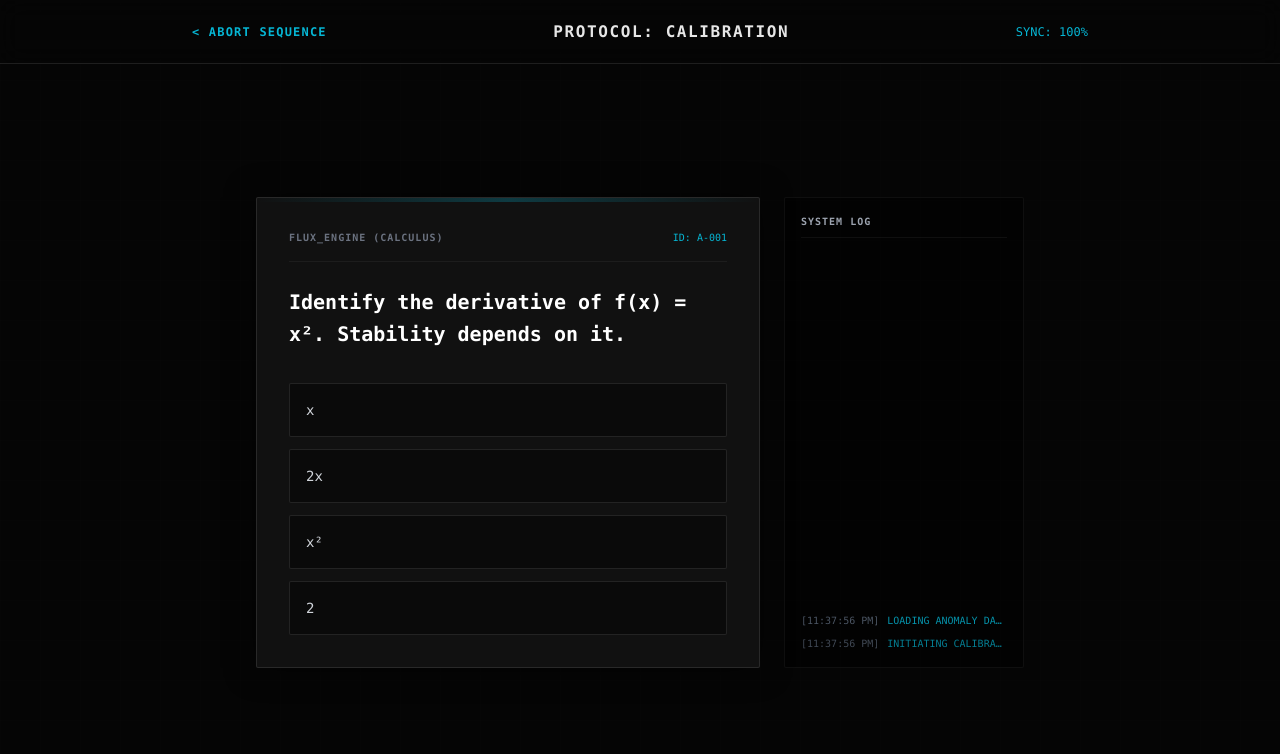
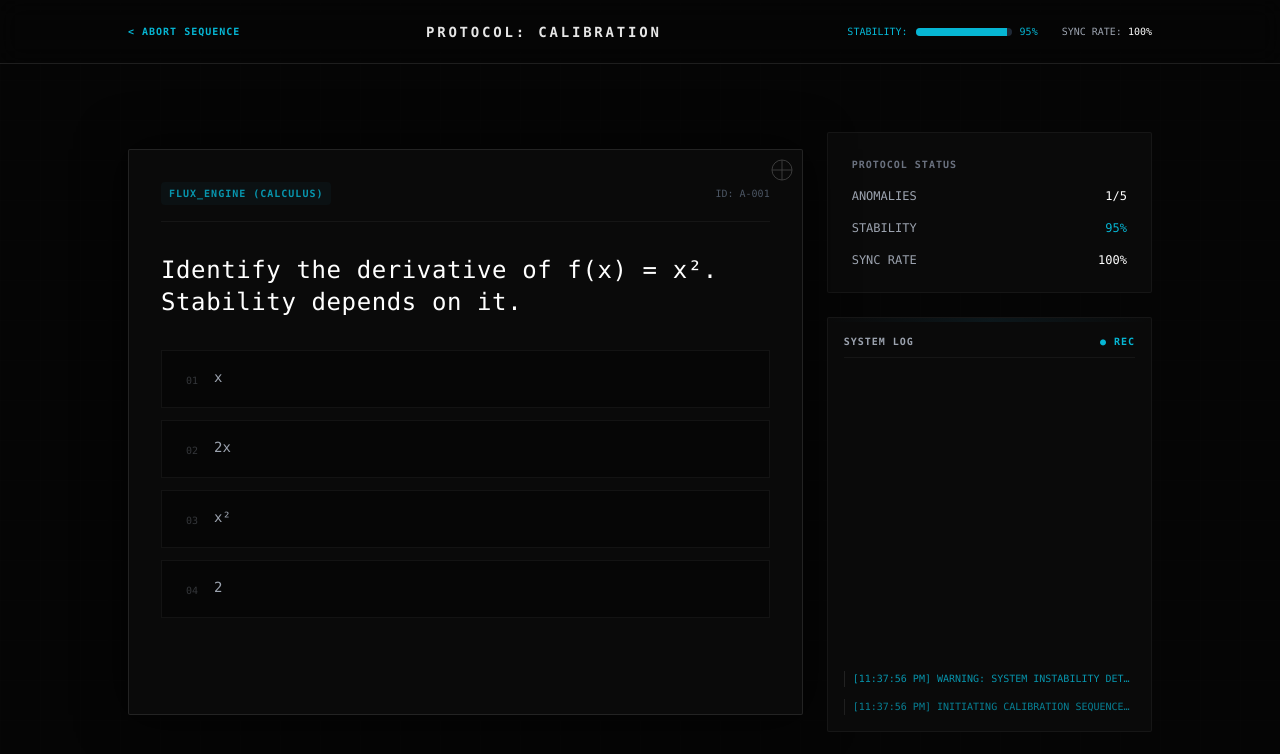
Before and after one commit to hiroshi-tsutsui/ghost-root-terminal, a Next.js app in the folder project_omega/: page /quiz in a window 1280 px wide. Shown: the top 754 px of the page. Built offline with nearby package versions, Linux system fonts and the light colour scheme.

Commit message:
Auto-Deploy: Tony's latest changes

```diff
--- a/project_omega/app/quiz/page.tsx
+++ b/project_omega/app/quiz/page.tsx
@@ -1,7 +1,7 @@
 // @ts-nocheck
 "use client";
 
-import { useState, useEffect } from 'react';
+import { useState, useEffect, useRef } from 'react';
 import Link from 'next/link';
 import { motion, AnimatePresence } from 'framer-motion';
 import { useProgress } from '../contexts/ProgressContext'; // Import context
@@ -38,60 +38,100 @@ const anomalies = [
     options: ["1", "-1", "0", "Undefined"],
     answer: "0",
     explanation: "Cos(90°) = 0. Orthogonality confirmed. Trajectory clear."
+  },
+  {
+    id: "A-005",
+    protocol: "VOID_PHASE (Complex)",
+    query: "Resolve the value of i² within the Void Plane.",
+    options: ["1", "-1", "i", "-i"],
+    answer: "-1",
+    explanation: "i² represents a 180° rotation into the real axis (negative)."
   }
 ];
 
 export default function CalibrationProtocol() {
-  const { completeCalibration, calibration } = useProgress();
+  const { completeCalibration } = useProgress();
   const [currentIndex, setCurrentIndex] = useState(0);
-  const [syncRate, setSyncRate] = useState(100); // Starts at 100%, drops on error
-  const [status, setStatus] = useState<"ACTIVE" | "COMPLETED">("ACTIVE");
+  const [syncRate, setSyncRate] = useState(100); // Score (0-100)
+  const [stability, setStability] = useState(100); // Time/Health (0-100)
+  const [status, setStatus] = useState<"ACTIVE" | "COMPLETED" | "FAILED">("ACTIVE");
   const [selectedOption, setSelectedOption] = useState<string | null>(null);
   const [feedback, setFeedback] = useState<"STABILIZED" | "DESYNC" | null>(null);
   const [log, setLog] = useState<string[]>([]);
+  const timerRef = useRef<NodeJS.Timeout | null>(null);
 
   const addLog = (message: string) => {
-    setLog(prev => [message, ...prev].slice(0, 5));
+    setLog(prev => [`[${new Date().toLocaleTimeString()}] ${message}`, ...prev].slice(0, 6));
   };
 
+  // Start Calibration & Decay Timer
   useEffect(() => {
+    if (status === "ACTIVE") {
       addLog("INITIATING CALIBRATION SEQUENCE...");
-    addLog("LOADING ANOMALY DATABASE...");
-  }, []);
+      addLog("WARNING: SYSTEM INSTABILITY DETECTED.");
+
+      timerRef.current = setInterval(() => {
+        setStability(prev => {
+          if (prev <= 0) {
+            setStatus("FAILED");
+            addLog("CRITICAL FAILURE: SYSTEM COLLAPSE.");
+            return 0;
+          }
+          return Math.max(0, prev - 1); // Decay 1% per tick
+        });
+      }, 1000); // 1 second tick
+    }
+
+    return () => {
+      if (timerRef.current) clearInterval(timerRef.current);
+    };
+  }, [status]);
+
+  // Handle Stability Warnings
+  useEffect(() => {
+    if (stability < 30 && stability > 0 && status === "ACTIVE") {
+      addLog("WARNING: CRITICAL INSTABILITY.");
+    }
+  }, [stability, status]);
 
   const handleOptionClick = (option: string) => {
-    if (selectedOption) return;
+    if (selectedOption || status !== "ACTIVE") return;
     setSelectedOption(option);
 
     const isCorrect = option === anomalies[currentIndex].answer;
-    let newSyncRate = syncRate;
 
     if (isCorrect) {
       setFeedback("STABILIZED");
       addLog(`ANOMALY ${anomalies[currentIndex].id} NEUTRALIZED.`);
+      setStability(prev => Math.min(100, prev + 15)); // Restore Stability
     } else {
       setFeedback("DESYNC");
-      newSyncRate = Math.max(0, syncRate - 25);
-      setSyncRate(newSyncRate);
       addLog(`CRITICAL ERROR: ${anomalies[currentIndex].id} FAILED.`);
+      setSyncRate(prev => Math.max(0, prev - 20)); // Penalty to Score
+      setStability(prev => Math.max(0, prev - 25)); // Major Penalty to Stability
     }
 
     setTimeout(() => {
       if (currentIndex < anomalies.length - 1) {
+        if (stability > 0) {
             setCurrentIndex(currentIndex + 1);
             setSelectedOption(null);
             setFeedback(null);
+        }
       } else {
+        if (stability > 0) {
             setStatus("COMPLETED");
-        addLog("CALIBRATION COMPLETE. GENERATING REPORT...");
-        completeCalibration(newSyncRate);
+            addLog("CALIBRATION COMPLETE. STABILITY RESTORED.");
+            completeCalibration(syncRate);
         }
-    }, 2000);
+      }
+    }, 1500);
   };
 
   const resetProtocol = () => {
     setCurrentIndex(0);
     setSyncRate(100);
+    setStability(100);
     setStatus("ACTIVE");
     setSelectedOption(null);
     setFeedback(null);
@@ -100,137 +140,228 @@ export default function CalibrationProtocol() {
   };
 
   const getRank = (rate: number) => {
-    if (rate === 100) return "OMEGA";
+    if (rate >= 90) return "OMEGA";
     if (rate >= 75) return "ARCHITECT";
     if (rate >= 50) return "OPERATOR";
     return "INITIATE";
   };
 
   return (
-    <div className="min-h-screen bg-[#050505] text-[#e0e0e0] font-mono flex flex-col relative overflow-hidden">
+    <div className="min-h-screen bg-[#050505] text-[#e0e0e0] font-mono flex flex-col relative overflow-hidden selection:bg-cyan-500/30">
       {/* Background Grid */}
       <div className="absolute inset-0 bg-[linear-gradient(rgba(20,20,20,0.5)_1px,transparent_1px),linear-gradient(90deg,rgba(20,20,20,0.5)_1px,transparent_1px)] bg-[size:40px_40px] opacity-20 pointer-events-none"></div>
 
+      {/* Stability Warning Overlay */}
+      <AnimatePresence>
+        {stability < 30 && status === "ACTIVE" && (
+            <motion.div
+                initial={{ opacity: 0 }}
+                animate={{ opacity: [0, 0.2, 0] }}
+                transition={{ repeat: Infinity, duration: 1 }}
+                className="absolute inset-0 bg-red-500 pointer-events-none z-0"
+            />
+        )}
+      </AnimatePresence>
+
       {/* Header */}
       <header className="border-b border-white/10 h-16 flex items-center px-6 sticky top-0 z-50 bg-[#050505]/80 backdrop-blur-md">
-         <div className="max-w-4xl mx-auto w-full flex items-center justify-between">
-             <Link href="/" className="text-xs font-bold text-cyan-500 hover:text-cyan-400 transition-colors tracking-widest">
-               &lt; ABORT SEQUENCE
+         <div className="max-w-5xl mx-auto w-full flex items-center justify-between">
+             <Link href="/" className="text-[10px] font-bold text-cyan-500 hover:text-cyan-400 transition-colors tracking-widest uppercase">
+               &lt; Abort Sequence
              </Link>
-             <h1 className="font-bold tracking-widest text-white/90">PROTOCOL: CALIBRATION</h1>
-             <div className="text-xs font-mono text-cyan-500">SYNC: {syncRate}%</div>
+             <h1 className="font-bold tracking-[0.2em] text-white/90 text-sm hidden md:block">PROTOCOL: CALIBRATION</h1>
+
+             <div className="flex gap-6 text-[10px] font-mono">
+                 <div className={`flex items-center gap-2 ${stability < 30 ? 'text-red-500 animate-pulse' : 'text-cyan-500'}`}>
+                    <span>STABILITY:</span>
+                    <div className="w-24 h-2 bg-gray-800 rounded-full overflow-hidden">
+                        <motion.div
+                            className={`h-full ${stability < 30 ? 'bg-red-500' : 'bg-cyan-500'}`}
+                            initial={{ width: "100%" }}
+                            animate={{ width: `${stability}%` }}
+                        />
+                    </div>
+                    <span>{Math.round(stability)}%</span>
+                 </div>
+
+                 <div className="text-gray-400">
+                    SYNC RATE: <span className="text-white">{syncRate}%</span>
+                 </div>
+             </div>
          </div>
       </header>
 
       <main className="flex-1 flex flex-col items-center justify-center p-6 relative z-10">
-        <div className="max-w-3xl w-full grid grid-cols-1 md:grid-cols-3 gap-6">
+        <div className="max-w-5xl w-full grid grid-cols-1 md:grid-cols-3 gap-6 h-[600px]">
 
             {/* Main Interface */}
-            <div className="md:col-span-2">
+            <div className="md:col-span-2 flex flex-col justify-center">
                 <AnimatePresence mode='wait'>
                     {status === "ACTIVE" ? (
                         <motion.div
                             key={currentIndex}
-                            initial={{ opacity: 0, scale: 0.95 }}
-                            animate={{ opacity: 1, scale: 1 }}
-                            exit={{ opacity: 0, scale: 1.05 }}
-                            className="bg-[#111] border border-white/10 p-8 rounded-sm shadow-[0_0_30px_rgba(0,0,0,0.5)] relative overflow-hidden"
+                            initial={{ opacity: 0, x: 20 }}
+                            animate={{ opacity: 1, x: 0 }}
+                            exit={{ opacity: 0, x: -20 }}
+                            className="bg-[#0A0A0A] border border-white/10 p-8 rounded-sm shadow-[0_0_50px_rgba(0,0,0,0.8)] relative overflow-hidden"
                         >
-                            {/* Decorative scanline */}
-                            <div className="absolute top-0 left-0 w-full h-1 bg-gradient-to-r from-transparent via-cyan-500/50 to-transparent opacity-50"></div>
-
-                            <div className="flex justify-between items-center mb-6 border-b border-white/5 pb-4">
-                                <span className="text-[10px] font-bold uppercase tracking-widest text-gray-500">{anomalies[currentIndex].protocol}</span>
-                                <span className="text-[10px] font-mono text-cyan-500">ID: {anomalies[currentIndex].id}</span>
+                            {/* Decorative Elements */}
+                            <div className="absolute top-0 right-0 p-2 opacity-20">
+                                <svg width="24" height="24" viewBox="0 0 24 24" fill="none" stroke="white" strokeWidth="1">
+                                    <circle cx="12" cy="12" r="10" />
+                                    <path d="M12 2v20M2 12h20" />
+                                </svg>
                             </div>
 
-                            <h2 className="text-xl font-bold mb-8 text-white leading-relaxed">{anomalies[currentIndex].query}</h2>
+                            <div className="flex justify-between items-center mb-8 border-b border-white/5 pb-4">
+                                <span className="text-[10px] font-bold uppercase tracking-widest text-cyan-500/80 bg-cyan-900/10 px-2 py-1 rounded">
+                                    {anomalies[currentIndex].protocol}
+                                </span>
+                                <span className="text-[10px] font-mono text-gray-600">ID: {anomalies[currentIndex].id}</span>
+                            </div>
 
-                            <div className="space-y-3">
-                                {anomalies[currentIndex].options.map((option) => (
+                            <h2 className="text-xl md:text-2xl font-light mb-8 text-white leading-relaxed tracking-wide">
+                                {anomalies[currentIndex].query}
+                            </h2>
+
+                            <div className="grid grid-cols-1 gap-3">
+                                {anomalies[currentIndex].options.map((option, idx) => (
                                     <button
                                         key={option}
                                         onClick={() => handleOptionClick(option)}
                                         disabled={selectedOption !== null}
-                                        className={`w-full text-left p-4 rounded-sm border transition-all duration-200 font-mono text-sm relative overflow-hidden group
+                                        className={`w-full text-left p-4 pl-6 border transition-all duration-300 font-mono text-sm relative overflow-hidden group
                                             ${selectedOption === option
                                                 ? option === anomalies[currentIndex].answer
-                                                    ? 'bg-green-500/10 border-green-500 text-green-400'
-                                                    : 'bg-red-500/10 border-red-500 text-red-400'
-                                                : 'bg-black/40 border-white/10 hover:border-cyan-500/50 hover:bg-cyan-900/10 text-gray-300'
+                                                    ? 'bg-green-500/10 border-green-500/50 text-green-400'
+                                                    : 'bg-red-500/10 border-red-500/50 text-red-400'
+                                                : 'bg-black/40 border-white/5 hover:border-cyan-500/30 hover:bg-cyan-500/5 text-gray-400 hover:text-cyan-100'
                                             }
-                                            ${selectedOption !== null && option === anomalies[currentIndex].answer && selectedOption !== option ? 'border-green-500 text-green-400 opacity-50' : ''}
+                                            ${selectedOption !== null && option !== selectedOption ? 'opacity-30 blur-[1px]' : ''}
                                         `}
                                     >
+                                        <span className="absolute left-0 top-0 bottom-0 w-[2px] bg-transparent group-hover:bg-cyan-500 transition-colors"></span>
                                         <span className="relative z-10 flex justify-between items-center">
+                                            <span className="flex gap-4">
+                                                <span className="opacity-30 text-[10px] pt-1">0{idx + 1}</span>
                                                 {option}
+                                            </span>
                                             {selectedOption === option && (
-                                                <span className="text-[10px] uppercase tracking-widest">
-                                                    {option === anomalies[currentIndex].answer ? "VERIFIED" : "REJECTED"}
-                                                </span>
+                                                <motion.span
+                                                    initial={{ opacity: 0 }}
+                                                    animate={{ opacity: 1 }}
+                                                    className="text-[9px] uppercase tracking-widest font-bold"
+                                                >
+                                                    {option === anomalies[currentIndex].answer ? "NEUTRALIZED" : "ERROR"}
+                                                </motion.span>
                                             )}
                                         </span>
                                     </button>
                                 ))}
                             </div>
 
+                            <div className="h-12 mt-4">
                                 {feedback && (
                                     <motion.div
-                                    initial={{ opacity: 0, height: 0 }}
-                                    animate={{ opacity: 1, height: "auto" }}
-                                    className={`mt-6 p-4 border-l-2 ${feedback === 'STABILIZED' ? 'border-green-500 bg-green-900/10' : 'border-red-500 bg-red-900/10'}`}
+                                        initial={{ opacity: 0, y: 10 }}
+                                        animate={{ opacity: 1, y: 0 }}
+                                        className={`text-xs p-3 border-l-2 ${feedback === 'STABILIZED' ? 'border-green-500 text-green-400/80' : 'border-red-500 text-red-400/80'}`}
                                     >
-                                    <p className={`text-xs font-bold mb-1 ${feedback === 'STABILIZED' ? 'text-green-400' : 'text-red-400'}`}>
-                                        STATUS: {feedback}
-                                    </p>
-                                    <p className="text-sm text-gray-400">{anomalies[currentIndex].explanation}</p>
+                                        {anomalies[currentIndex].explanation}
                                     </motion.div>
                                 )}
+                            </div>
+                        </motion.div>
+                    ) : status === "COMPLETED" ? (
+                        <motion.div
+                            initial={{ opacity: 0, scale: 0.95 }}
+                            animate={{ opacity: 1, scale: 1 }}
+                            className="bg-[#0A0A0A] border border-white/10 p-12 text-center relative overflow-hidden shadow-[0_0_100px_rgba(0,255,255,0.1)]"
+                        >
+                            <div className="absolute inset-0 bg-gradient-to-b from-cyan-500/5 to-transparent pointer-events-none"></div>
+
+                            <div className="text-8xl mb-2 font-mono font-bold text-transparent bg-clip-text bg-gradient-to-b from-white to-gray-800 tracking-tighter">
+                                {syncRate}%
+                            </div>
+
+                            <h2 className="text-xl font-bold mb-6 text-white tracking-[0.3em] uppercase">Calibration Complete</h2>
+
+                            <div className="mb-10 space-y-2">
+                                <p className="text-gray-500 text-xs font-mono uppercase tracking-widest">Clearance Level Granted</p>
+                                <p className={`text-2xl font-bold ${getRank(syncRate) === 'OMEGA' ? 'text-cyan-400 drop-shadow-[0_0_10px_cyan]' : 'text-white'}`}>
+                                    {getRank(syncRate)}
+                                </p>
+                            </div>
+
+                            <div className="flex flex-col gap-3 max-w-xs mx-auto">
+                                <Link href="/" className="w-full py-3 bg-white text-black font-bold text-xs tracking-[0.2em] hover:bg-cyan-400 transition-all uppercase flex items-center justify-center gap-2">
+                                    <span>Enter Simulation</span>
+                                    <span>→</span>
+                                </Link>
+                                <button onClick={resetProtocol} className="w-full py-3 border border-white/10 hover:bg-white/5 text-xs tracking-[0.2em] text-gray-400 transition-all uppercase">
+                                    Re-Calibrate
+                                </button>
+                            </div>
                         </motion.div>
                     ) : (
                         <motion.div
-                            initial={{ opacity: 0, scale: 0.9 }}
+                            initial={{ opacity: 0, scale: 0.95 }}
                             animate={{ opacity: 1, scale: 1 }}
-                            className="bg-[#111] border border-white/10 p-12 text-center rounded-sm relative overflow-hidden"
+                            className="bg-[#0A0A0A] border border-red-500/30 p-12 text-center relative overflow-hidden shadow-[0_0_100px_rgba(255,0,0,0.1)]"
                         >
-                            <div className="absolute inset-0 bg-gradient-to-b from-cyan-500/5 to-transparent pointer-events-none"></div>
-
-                            <div className="text-6xl mb-6 font-mono font-bold text-transparent bg-clip-text bg-gradient-to-b from-white to-gray-600">
-                                {syncRate}%
+                            <div className="text-6xl mb-6 font-mono font-bold text-red-500 tracking-tighter">
+                                CRITICAL FAILURE
                             </div>
-
-                            <h2 className="text-2xl font-bold mb-2 text-white tracking-widest">CALIBRATION COMPLETE</h2>
-                            <p className="text-gray-500 mb-8 text-sm font-mono uppercase">
-                                Clearance Level: <span className="text-cyan-400 font-bold">{getRank(syncRate)}</span>
+                            <p className="text-gray-400 mb-8 font-mono text-sm">
+                                SYSTEM STABILITY COLLAPSED. <br/>
+                                OPERATOR NOT SYNCHRONIZED.
                             </p>
-
-                            <div className="flex justify-center gap-4">
-                                <button onClick={resetProtocol} className="px-6 py-2 bg-white/5 border border-white/10 hover:bg-white/10 text-xs tracking-widest text-white transition-all uppercase">
-                                    Re-Calibrate
+                            <button onClick={resetProtocol} className="px-8 py-3 bg-red-900/20 border border-red-500/50 hover:bg-red-900/40 text-red-400 font-bold text-xs tracking-[0.2em] transition-all uppercase">
+                                REBOOT SYSTEM
                             </button>
-                                <Link href="/" className="px-6 py-2 bg-cyan-600 hover:bg-cyan-500 text-black font-bold text-xs tracking-widest transition-all uppercase">
-                                    Return to Hub
-                                </Link>
-                            </div>
                         </motion.div>
                     )}
                 </AnimatePresence>
             </div>
 
             {/* Sidebar / Logs */}
-            <div className="hidden md:block">
-                <div className="bg-black/50 border border-white/5 p-4 h-full rounded-sm font-mono text-[10px] text-gray-500 overflow-hidden flex flex-col">
-                    <div className="mb-4 text-gray-400 font-bold tracking-widest border-b border-white/5 pb-2">SYSTEM LOG</div>
+            <div className="hidden md:flex flex-col gap-6">
+
+                {/* Status Card */}
+                <div className="bg-[#0A0A0A] border border-white/5 p-6 rounded-sm">
+                    <h3 className="text-[10px] font-bold uppercase tracking-widest text-gray-500 mb-4">Protocol Status</h3>
+                    <div className="space-y-4">
+                        <div className="flex justify-between items-center text-xs font-mono">
+                            <span className="text-gray-400">ANOMALIES</span>
+                            <span className="text-white">{status === 'ACTIVE' ? `${currentIndex + 1}/${anomalies.length}` : status === 'COMPLETED' ? 'CLEARED' : 'FAILED'}</span>
+                        </div>
+                        <div className="flex justify-between items-center text-xs font-mono">
+                            <span className="text-gray-400">STABILITY</span>
+                            <span className={`${stability < 30 ? 'text-red-500' : 'text-cyan-500'}`}>{Math.round(stability)}%</span>
+                        </div>
+                        <div className="flex justify-between items-center text-xs font-mono">
+                            <span className="text-gray-400">SYNC RATE</span>
+                            <span className="text-white">{syncRate}%</span>
+                        </div>
+                    </div>
+                </div>
+
+                {/* System Log */}
+                <div className="bg-[#0A0A0A] border border-white/5 p-4 flex-1 rounded-sm font-mono text-[10px] text-gray-500 overflow-hidden flex flex-col relative">
+                    <div className="absolute top-0 left-0 w-full h-1 bg-gradient-to-r from-transparent via-cyan-900/20 to-transparent"></div>
+                    <div className="mb-4 text-gray-400 font-bold tracking-widest border-b border-white/5 pb-2 flex justify-between">
+                        <span>SYSTEM LOG</span>
+                        <span className="animate-pulse text-cyan-500">● REC</span>
+                    </div>
                     <div className="flex-1 overflow-hidden relative">
-                         <div className="absolute bottom-0 w-full flex flex-col gap-2">
+                         <div className="absolute bottom-0 w-full flex flex-col gap-3">
                              {log.map((entry, i) => (
                                  <motion.div
                                     key={i}
                                     initial={{ opacity: 0, x: -10 }}
                                     animate={{ opacity: 1 - (i * 0.15), x: 0 }}
-                                    className="text-cyan-500/80 truncate"
+                                    className="text-cyan-500/80 truncate border-l border-white/10 pl-2 leading-relaxed"
                                  >
-                                     <span className="text-gray-600 mr-2">[{new Date().toLocaleTimeString()}]</span>
                                      {entry}
                                  </motion.div>
                              ))}
```
Also changed, not shown: project_omega/app/quiz/NARRATIVE.md (added, +42 -0 lines), 1 other file (tests, documents, lock files or other folders). Lines whose indentation alone changed are shown as unchanged.
